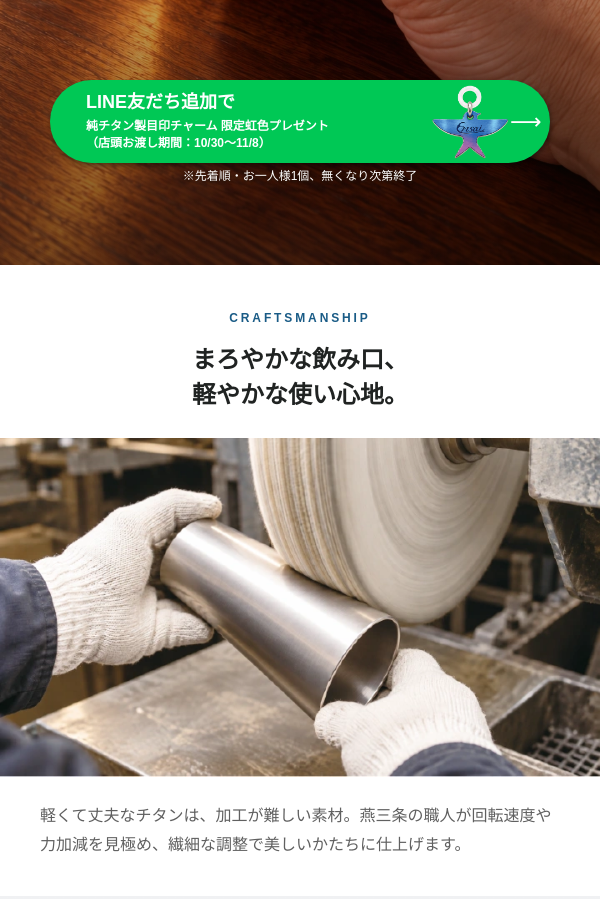
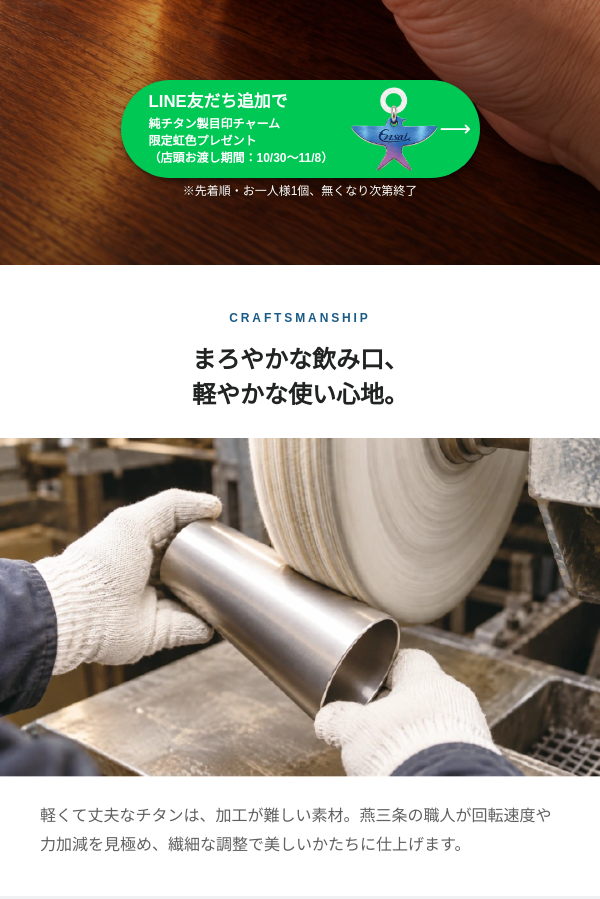
Before and after one commit to yuukigenira-dev/ensai, a plain HTML site: page index.html in a window 600 px wide. Shown: the part 851-1750 px from the top of the page. Drawn offline with Linux system fonts and the light colour scheme.

Commit message:
391〜600px幅のLINEボタンをiPhone表示と同寸で固定（間延び防止）

```diff
--- a/line-cta.css
+++ b/line-cta.css
@@ -108,8 +108,17 @@
   .hero-cta { top: calc(84% - 12px); }    /* 注意書きがFVの下端に収まるよう少し上へ */
   .gacha > .fine { margin-top: 12px; text-align: center; }
 }
-/* 2026-11-16 459〜600px は文字が2行でボタンが低いため、チャームを上下余白が残る大きさに */
-@media (min-width: 459px) and (max-width: 600px) {
+/* 2026-11-16 391〜600px は横に間延びするため、ボタンを iPhone（390px幅）表示と同じ寸法で固定し中央寄せ */
+@media (min-width: 391px) and (max-width: 600px) {
   .hero-cta .hero-campaign-btn,
-  .gacha .line-art { --charm: 86px; }
+  .gacha .line-art {
+    --slot: 76px;
+    width: 359px;
+    max-width: 100%;
+    padding-left: 28px;
+    margin-left: auto;
+    margin-right: auto;
+  }
+  .hero-cta .hero-campaign-btn .line-copy strong,
+  .gacha .line-art .line-copy strong { font-size: 16.8px; }
 }
```
